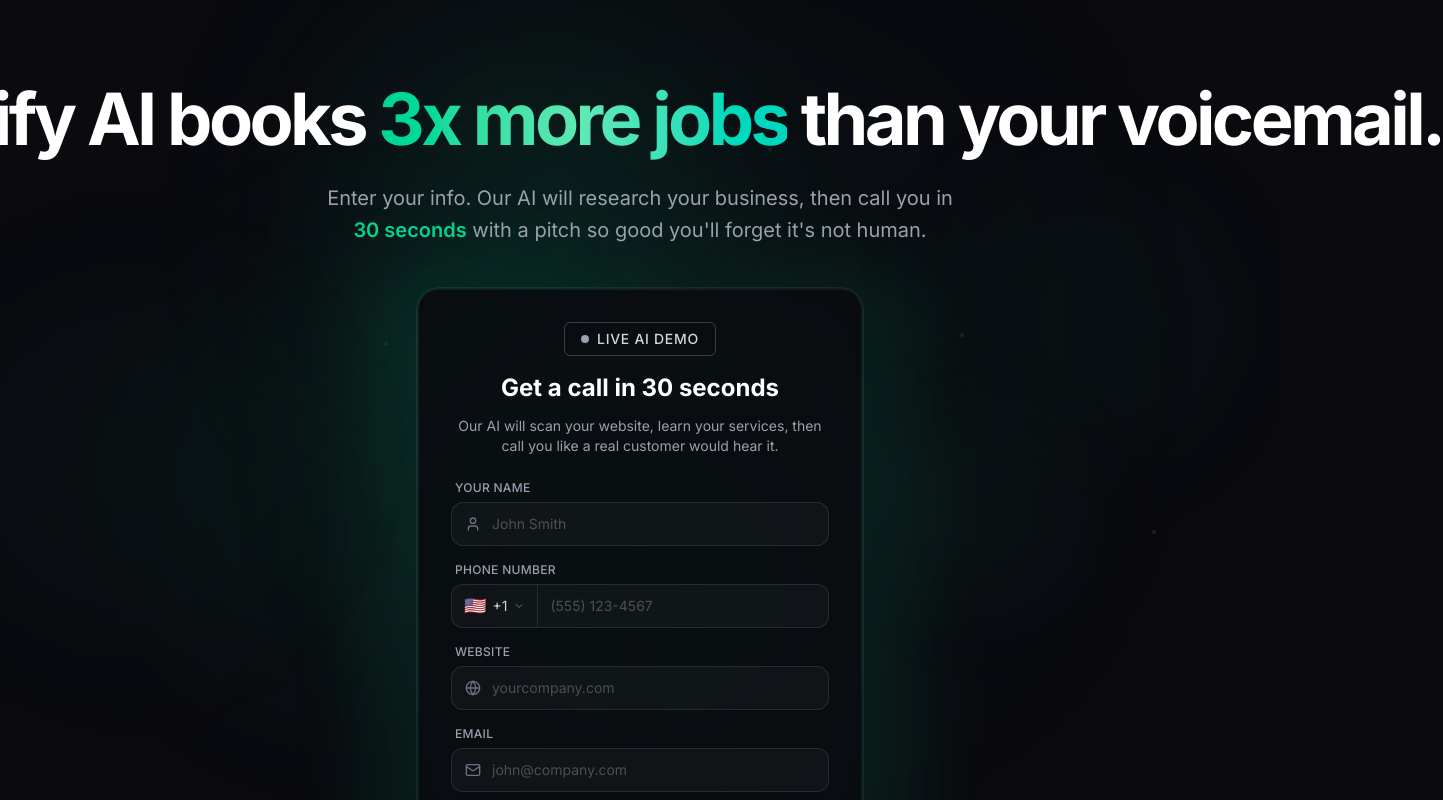
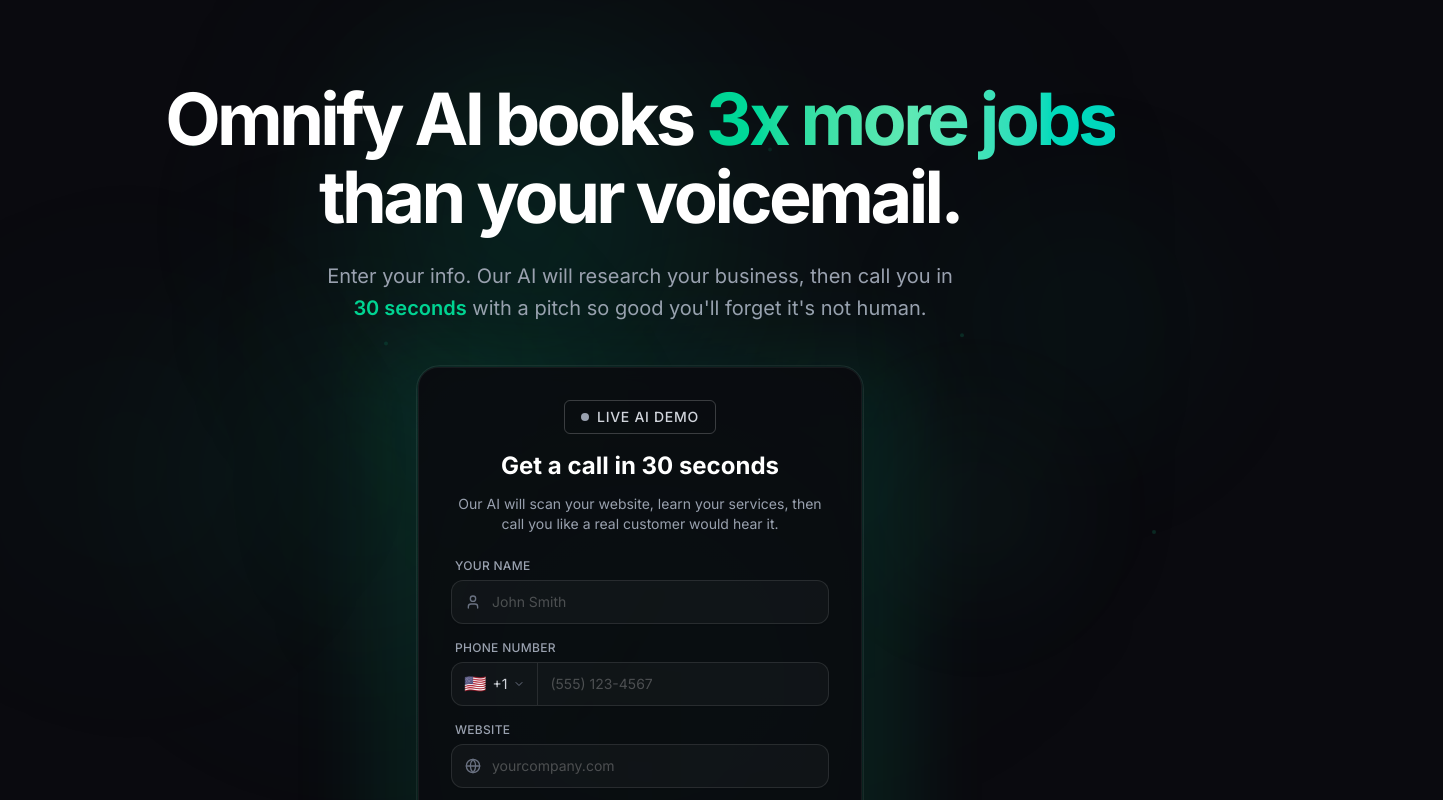
Before and after one commit to ZieXBT/ominify, a Next.js app: page / in a window 1280 px wide. Shown: the top 800 px of the page, 1443 px wide, since content can reach past the window. Built offline with nearby package versions, Linux system fonts and the light colour scheme.

Commit message:
UI: Remove whitespace constraints from hero heading

```diff
--- a/app/page.tsx
+++ b/app/page.tsx
@@ -69,7 +69,7 @@
               initial={{ opacity: 0, y: 30 }}
               animate={{ opacity: 1, y: 0 }}
               transition={{ duration: 0.7, delay: 0.1, ease: [0.22, 1, 0.36, 1] }}
-              className="text-[2rem] sm:text-5xl md:text-6xl lg:text-7xl font-bold text-white mb-6 leading-[1.1] md:leading-[1.08] tracking-tighter whitespace-normal lg:whitespace-nowrap"
+              className="text-[2rem] sm:text-5xl md:text-6xl lg:text-7xl font-bold text-white mb-6 leading-[1.1] md:leading-[1.08] tracking-tighter"
             >
               Omnify AI books <span className="bg-gradient-to-r from-emerald-400 via-emerald-300 to-teal-400 bg-clip-text text-transparent">3x more jobs</span> than your voicemail.
             </motion.h1>
```
